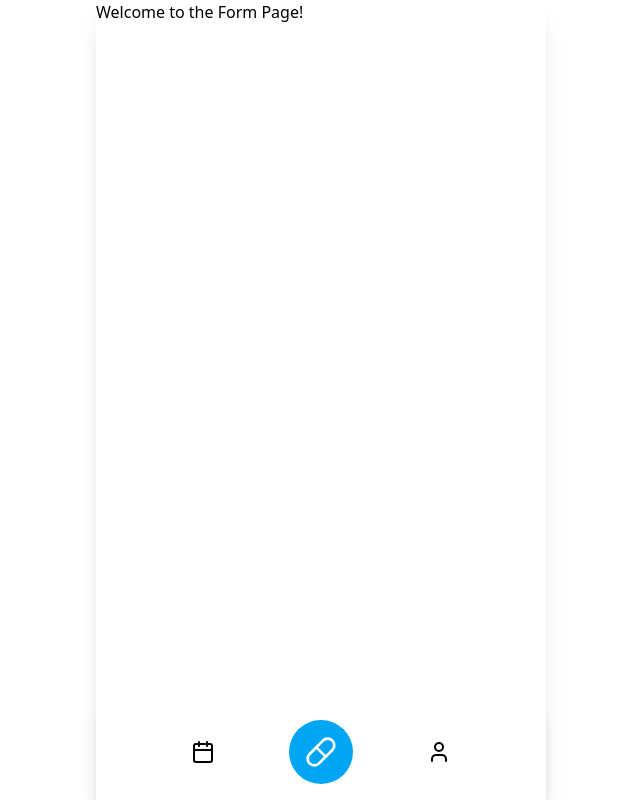
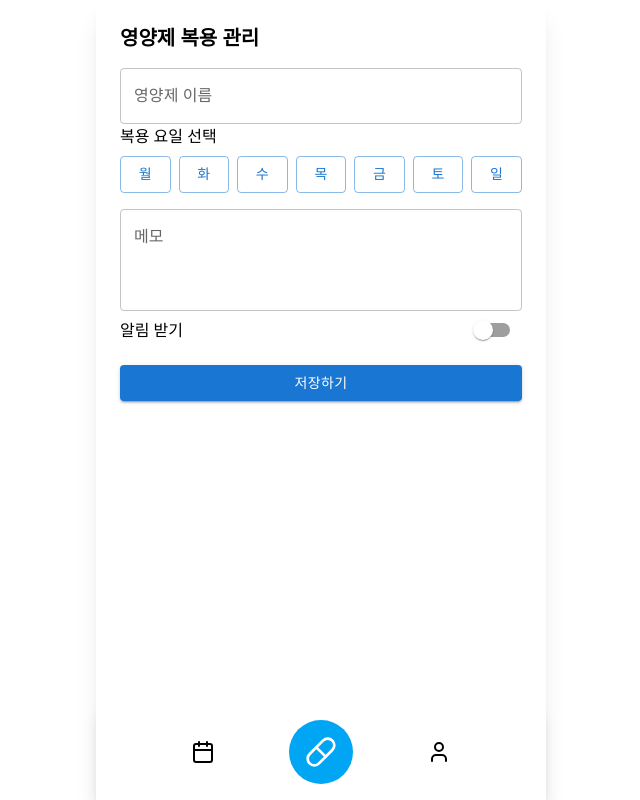
Before and after one commit to Kernel360/KDEV4-Hackerton-NutriLog-Frontend, a React (Vite) app: page /form in a window 1280 px wide. Shown: the whole page, without its empty margins (319-959 px from the left). Built offline with nearby package versions, Linux system fonts and the light colour scheme.

Commit message:
feat: 복용 약 입력 페이지 구현

```diff
--- a/src/pages/FormPage.tsx
+++ b/src/pages/FormPage.tsx
@@ -1,5 +1,149 @@
+import { useState } from "react";
+import { TextField, Button, Switch, IconButton } from "@mui/material";
+import { Plus, CircleX } from "lucide-react";
+import { LocalizationProvider, TimePicker } from "@mui/x-date-pickers";
+import { AdapterDayjs } from "@mui/x-date-pickers/AdapterDayjs";
+import dayjs, { Dayjs } from "dayjs";
+
 const FormPage = () => {
-  return <h2>Welcome to the Form Page!</h2>;
-}
+  const [name, setName] = useState("");
+  const [memo, setMemo] = useState("");
+  const [notify, setNotify] = useState(false);
+  const [selectedDays, setSelectedDays] = useState<string[]>([]);
+  const [dosageTimes, setDosageTimes] = useState<
+    { day: string; times: Dayjs[] }[]
+  >([]);
+
+  const days = ["월", "화", "수", "목", "금", "토", "일"];
+
+  // 요일 선택 핸들러
+  const handleDaySelect = (day: string) => {
+    if (selectedDays.includes(day)) {
+      setSelectedDays(selectedDays.filter(d => d !== day));
+      setDosageTimes(dosageTimes.filter(d => d.day !== day));
+    } else {
+      setSelectedDays([...selectedDays, day]);
+      setDosageTimes([...dosageTimes, { day, times: [] }]);
+    }
+  };
+
+  // 특정 요일에 복용 시간 추가
+  const addTimeForDay = (day: string) => {
+    setDosageTimes(
+      dosageTimes.map(d =>
+        d.day === day ? { ...d, times: [...d.times, dayjs()] } : d
+      )
+    );
+  };
+
+  // 특정 요일에서 복용 시간 제거
+  const removeTimeForDay = (day: string, index: number) => {
+    setDosageTimes(
+      dosageTimes.map(d =>
+        d.day === day
+          ? { ...d, times: d.times.filter((_, i) => i !== index) }
+          : d
+      )
+    );
+  };
+
+  // 복용 시간 업데이트
+  const updateTimeForDay = (day: string, index: number, newTime: Dayjs) => {
+    setDosageTimes(
+      dosageTimes.map(d =>
+        d.day === day
+          ? {
+              ...d,
+              times: d.times.map((t, i) => (i === index ? newTime : t)),
+            }
+          : d
+      )
+    );
+  };
+
+  return (
+    <LocalizationProvider dateAdapter={AdapterDayjs}>
+      <div className="mx-auto p-6 w-full">
+        <h2 className="text-xl font-semibold mb-4">영양제 복용 관리</h2>
+
+        <TextField
+          label="영양제 이름"
+          fullWidth
+          variant="outlined"
+          className="mb-4"
+          value={name}
+          onChange={e => setName(e.target.value)}
+        />
+
+        <div className="mb-4">
+          <p className="font-medium mb-2 w-full">복용 요일 선택</p>
+          <div className="flex gap-2 w-full">
+            {days.map(day => (
+              <Button
+                key={day}
+                variant={selectedDays.includes(day) ? "contained" : "outlined"}
+                onClick={() => handleDaySelect(day)}
+                style={{
+                  padding: "3",
+                  minWidth: "auto",
+                  width: "100%",
+                }}
+              >
+                {day}
+              </Button>
+            ))}
+          </div>
+        </div>
+
+        {dosageTimes.map(({ day, times }) => (
+          <div key={day} className="mb-4 w-full flex flex-col">
+            <p className="font-medium">{day}요일 복용 시간</p>
+            {times.map((time, index) => (
+              <div key={index} className="flex items-center  gap-5 my-2">
+                <TimePicker
+                  value={time}
+                  onChange={newValue => updateTimeForDay(day, index, newValue!)}
+                  className="w-full"
+                />
+                <IconButton onClick={() => removeTimeForDay(day, index)}>
+                  <CircleX size={20} />
+                </IconButton>
+              </div>
+            ))}
+            <Button
+              startIcon={<Plus size={20} />}
+              onClick={() => addTimeForDay(day)}
+            >
+              추가
+            </Button>
+          </div>
+        ))}
+
+        <TextField
+          label="메모"
+          fullWidth
+          variant="outlined"
+          className="mb-4"
+          multiline
+          rows={3}
+          value={memo}
+          onChange={e => setMemo(e.target.value)}
+        />
+
+        <div className="flex items-center justify-between mb-4">
+          <p className="font-medium">알림 받기</p>
+          <Switch
+            checked={notify}
+            onChange={e => setNotify(e.target.checked)}
+          />
+        </div>
+
+        <Button variant="contained" color="primary" fullWidth>
+          저장하기
+        </Button>
+      </div>
+    </LocalizationProvider>
+  );
+};
 
 export default FormPage;
```
